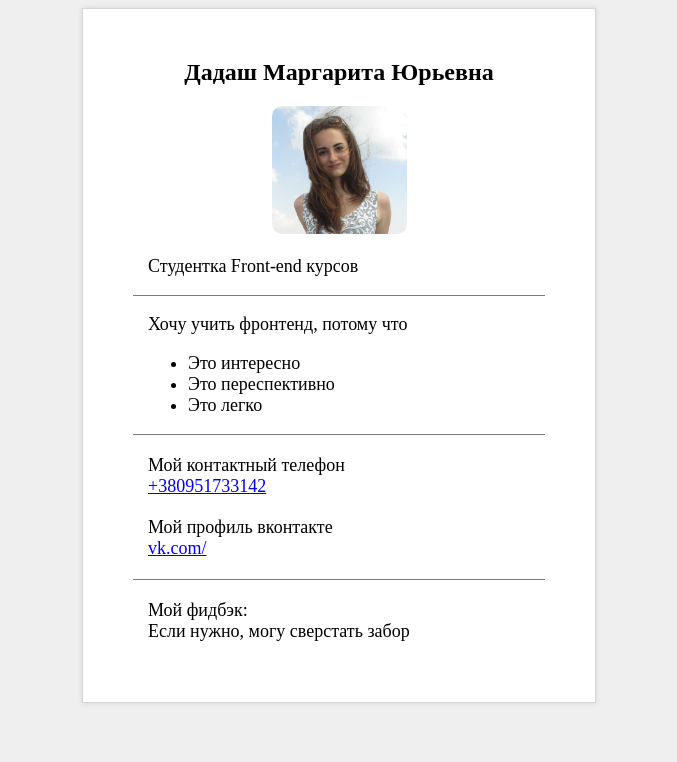
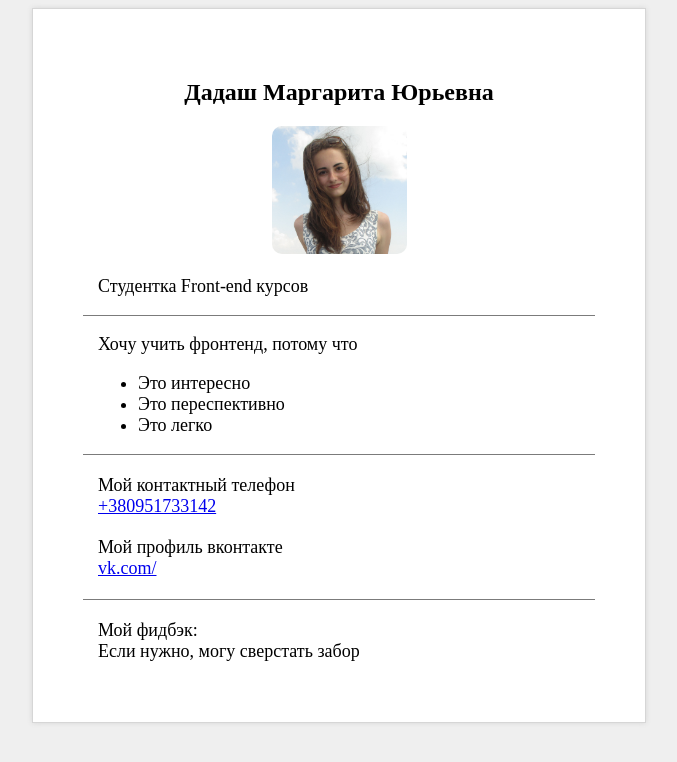
Before and after one commit to MDadash/GO-IT, a plain HTML site: page HW1/index.html in a window 1280 px wide. Shown: the whole page, without its empty margins (301-978 px from the left). Drawn offline with Linux system fonts and the light colour scheme.

Commit message:
First HW with changes

```diff
--- a/HW1/css/style.css
+++ b/HW1/css/style.css
@@ -6,6 +6,7 @@ body {
 	width: 512px;
 	margin:0 auto;
 	background: #fff;
+	padding:50px 50px 40px 50px;
 	border: solid #d6d6d6 1px;
 	-webkit-box-shadow: 0px 0px 5px 0px rgba(214,214,214,1);
 	-moz-box-shadow: 0px 0px 5px 0px rgba(214,214,214,1);
@@ -14,7 +15,6 @@ body {
 
 h2 {
 	text-align: center;
-	margin-top: 50px;
 }
 
 .imgWrap {
@@ -29,14 +29,12 @@ img {
 
 .box {
 	border-bottom: solid 1px #7b7b7b;
-	margin: 0 50px;
 	padding: 0 15px;
 	font-size: 18px;
 }
 
 .box:last-child {
 	border-bottom: none;
-	padding-bottom: 40px;
 }
 
 .p_align p:nth-child(odd) {
```
Also changed, not shown: HW1/index.html (line endings or trailing spaces).
